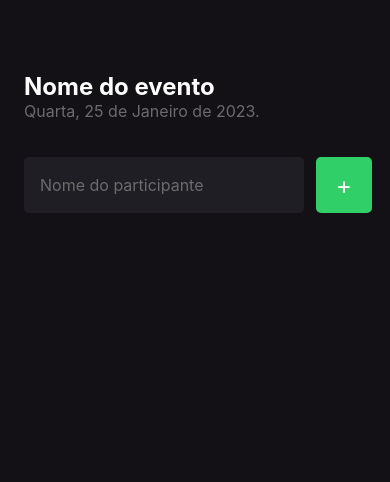
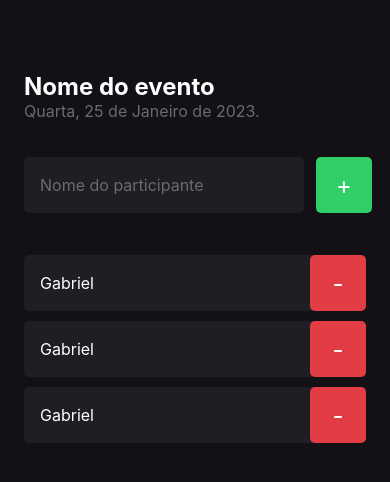
Before and after one commit to Zattrus/imhere, a React Native app: screen / in a window 390 px wide. Shown: the top 482 px of the page. Built offline with nearby package versions, Linux system fonts and the light colour scheme.

Commit message:
Componente participante e reutilizando cód

```diff
--- /dev/null
+++ b/src/components/Participant/index.tsx
@@ -0,0 +1,19 @@
+import { View, Text, TouchableOpacity } from 'react-native';
+
+import { styles } from './styles';
+
+export function Participant() {
+    return (
+        <View style={styles.container}>
+            <Text style={styles.name}>
+                Gabriel
+            </Text>
+
+            <TouchableOpacity style={styles.button}>
+                <Text style={styles.buttonText}>
+                    -
+                </Text>
+            </TouchableOpacity>
+        </View>
+    )
+}
--- /dev/null
+++ b/src/components/Participant/styles.ts
@@ -0,0 +1,33 @@
+import { StyleSheet } from "react-native";
+
+export const styles = StyleSheet.create({
+    container: {
+        width: '100%',
+        backgroundColor: '#1F1E25',
+        borderRadius: 5,
+        flexDirection: 'row',
+        alignItems: 'center',
+        marginBottom: 10,
+    },
+
+    name: {
+        flex: 1,
+        fontSize: 16,
+        color: '#fff',
+        marginLeft: 16,
+    },
+
+    buttonText: {
+        color: '#FFF',
+        fontSize: 24,
+    },
+
+    button: {
+        width: 56,
+        height: 56,
+        borderRadius: 5,
+        backgroundColor: '#E23C44',
+        alignItems: 'center',
+        justifyContent: 'center',
+    },
+});
--- a/src/screens/Home/index.tsx
+++ b/src/screens/Home/index.tsx
@@ -1,5 +1,7 @@
 import { Text, View, TextInput, TouchableOpacity } from "react-native";
 import { styles } from './styles'
+
+import { Participant } from "../../components/Participant";
 
 export function Home() {
 
@@ -30,6 +32,10 @@
                     </Text>
                 </TouchableOpacity>
             </View>
+
+            <Participant />
+            <Participant />
+            <Participant />
         </View>
 
     )
```
